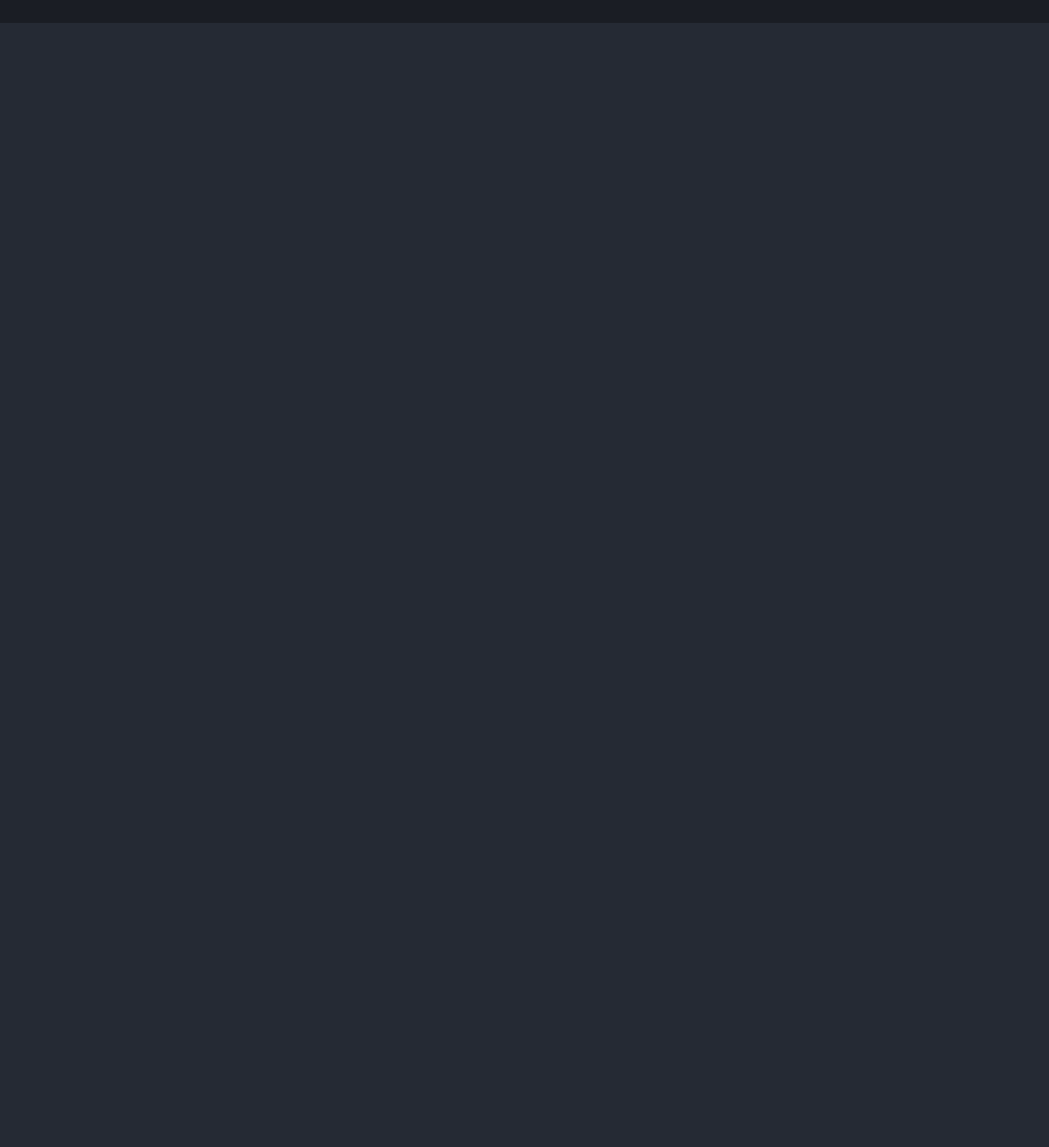
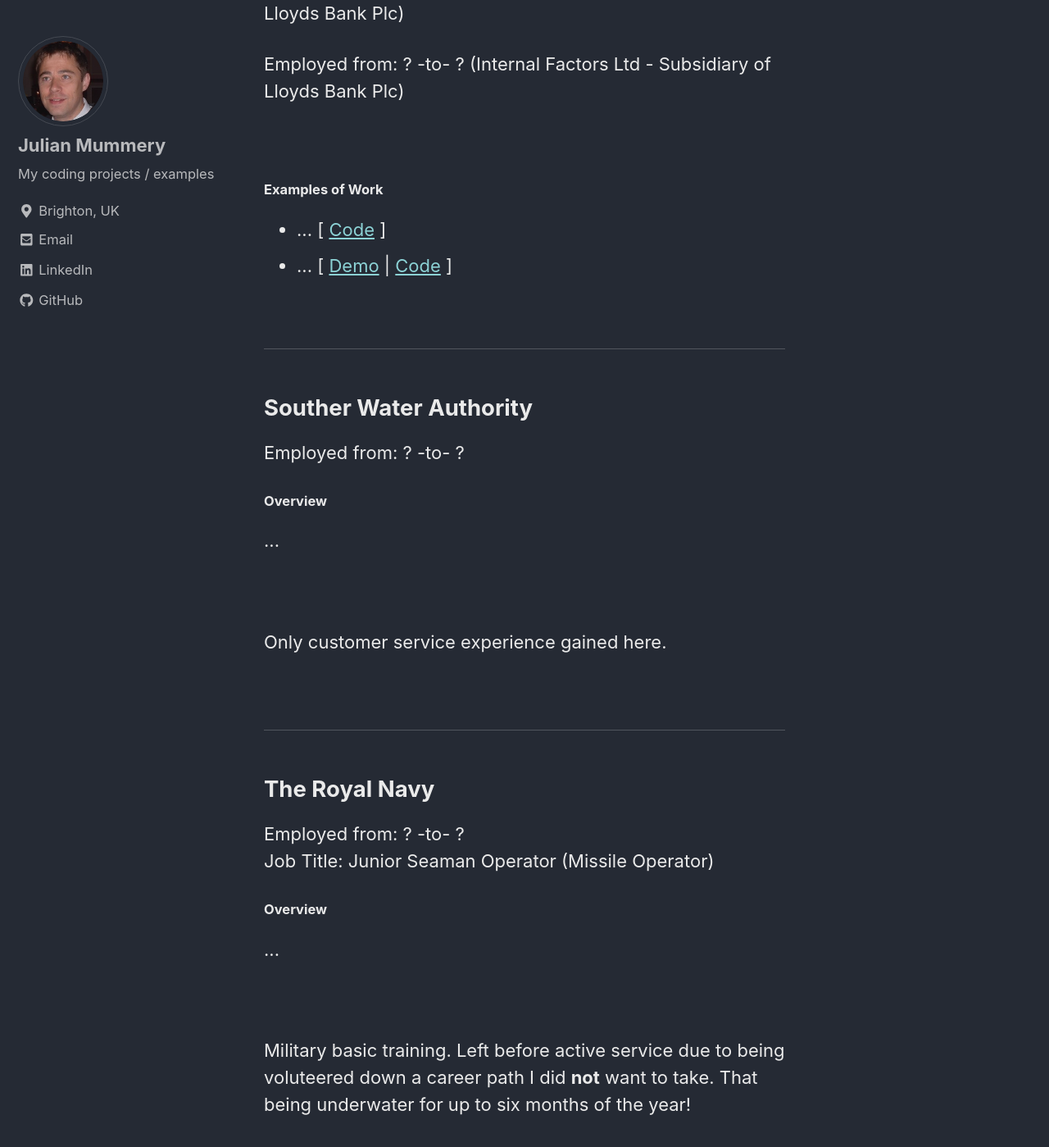
Before and after one commit to julianmummery/julianmummery.github.io, a Jekyll site: the page built from _pages/experience.md, in a window 1280 px wide and 1400 px high, scrolled down 4862 px. Shown: the whole window at 82% size. Built offline with Jekyll 4.4.1, drawn with Linux system fonts in a browser that asks for light colours; nearby versions of some CDN libraries; before the commit the page ends 4891 px from its top, so only the background shows below that.

Commit message:
Update experience.md

```diff
--- a/_pages/experience.md
+++ b/_pages/experience.md
@@ -9,6 +9,8 @@
 
 Displayed in reverse chronological order: -
 
+<br>
+<hr/>
 <h2>Loria Consulting Ltd</h2>
 Employed from: November 2013 -to- Present Day
 <br>
@@ -21,6 +23,8 @@
   <li>... [ <a href="https://github.com/julianmummery/sagecrm-please-wait-animation/blob/master/SageCRM-Loading-Anim.mp4?raw=true" target="_blank">Demo</a> | <a href="https://github.com/julianmummery/sagecrm-please-wait-animation" target="_blank">Code</a> ]</li>
 </ul>
 
+<br>
+<hr/>
 <h2>Direct Ferries Ltd</h2>
 <h5>Overview</h5>
 <p>...</p>
@@ -33,6 +37,8 @@
   <li>... [ <a href="https://github.com/julianmummery/sagecrm-please-wait-animation/blob/master/SageCRM-Loading-Anim.mp4?raw=true" target="_blank">Demo</a> | <a href="https://github.com/julianmummery/sagecrm-please-wait-animation" target="_blank">Code</a> ]</li>
 </ul>
 
+<br>
+<hr/>
 <h2>Dynamic Technical Concepts Ltd</h2>
 <h5>Overview</h5>
 <p>...</p>
@@ -45,6 +51,8 @@
   <li>... [ <a href="https://github.com/julianmummery/sagecrm-please-wait-animation/blob/master/SageCRM-Loading-Anim.mp4?raw=true" target="_blank">Demo</a> | <a href="https://github.com/julianmummery/sagecrm-please-wait-animation" target="_blank">Code</a> ]</li>
 </ul>
 
+<br>
+<hr/>
 <h2>Friday Ad Ltd</h2>
 <h5>Overview</h5>
 <p>...</p>
@@ -57,6 +65,8 @@
   <li>... [ <a href="https://github.com/julianmummery/sagecrm-please-wait-animation/blob/master/SageCRM-Loading-Anim.mp4?raw=true" target="_blank">Demo</a> | <a href="https://github.com/julianmummery/sagecrm-please-wait-animation" target="_blank">Code</a> ]</li>
 </ul>
 
+<br>
+<hr/>
 <h2>Berkely Alexander Ltd</h2>
 <h5>Overview</h5>
 <p>...</p>
@@ -69,6 +79,8 @@
   <li>... [ <a href="https://github.com/julianmummery/sagecrm-please-wait-animation/blob/master/SageCRM-Loading-Anim.mp4?raw=true" target="_blank">Demo</a> | <a href="https://github.com/julianmummery/sagecrm-please-wait-animation" target="_blank">Code</a> ]</li>
 </ul>
 
+<br>
+<hr/>
 <h2>Attevo</h2>
 <h5>Overview</h5>
 <p>I.T. Consultancy firm based in the United States.<br>A work colleague from General Motors recommended me to them to help out on a part-time ASP.NET/C# project.</p>
@@ -80,6 +92,8 @@
   <li>... [ <a href="https://github.com/julianmummery/sagecrm-please-wait-animation/blob/master/SageCRM-Loading-Anim.mp4?raw=true" target="_blank">Demo</a> | <a href="https://github.com/julianmummery/sagecrm-please-wait-animation" target="_blank">Code</a> ]</li>
 </ul>
 
+<br>
+<hr/>
 <h2>GMAC Commercial Finance (General Motors)</h2>
 <h5>Overview</h5>
 <p>GMAC Commercial Finance (GMAC CF) is a subsidiary of GMAC Financial Services, a bank holding company with operations in North America, South America, Europe and Asia-Pacific. GMAC specializes in automotive finance, real estate finance, insurance, commercial finance and online banking. GMAC CF is one of the most trusted sources of capital for the middle-market businesses it serves.</p>
@@ -93,3 +107,25 @@
   <li>... [ <a href="https://github.com/julianmummery/sagecrm-context-menu" target="_blank">Code</a> ]</li>
   <li>... [ <a href="https://github.com/julianmummery/sagecrm-please-wait-animation/blob/master/SageCRM-Loading-Anim.mp4?raw=true" target="_blank">Demo</a> | <a href="https://github.com/julianmummery/sagecrm-please-wait-animation" target="_blank">Code</a> ]</li>
 </ul>
+
+<br>
+<hr/>
+<h2>Souther Water Authority</h2>
+Employed from: ? -to- ?
+<br>
+<h5>Overview</h5>
+<p>...</p>
+<br>
+<p>Only customer service experience gained here.</p>
+
+<br>
+<hr/>
+<h2>The Royal Navy</h2>
+Employed from: ? -to- ?
+<br>
+Job Title: Junior Seaman Operator (Missile Operator)
+<br>
+<h5>Overview</h5>
+<p>...</p>
+<br>
+<p>Military basic training. Left before active service due to being voluteered down a career path I did <strong>not</strong> want to take. That being underwater for up to six months of the year!</p>
```
